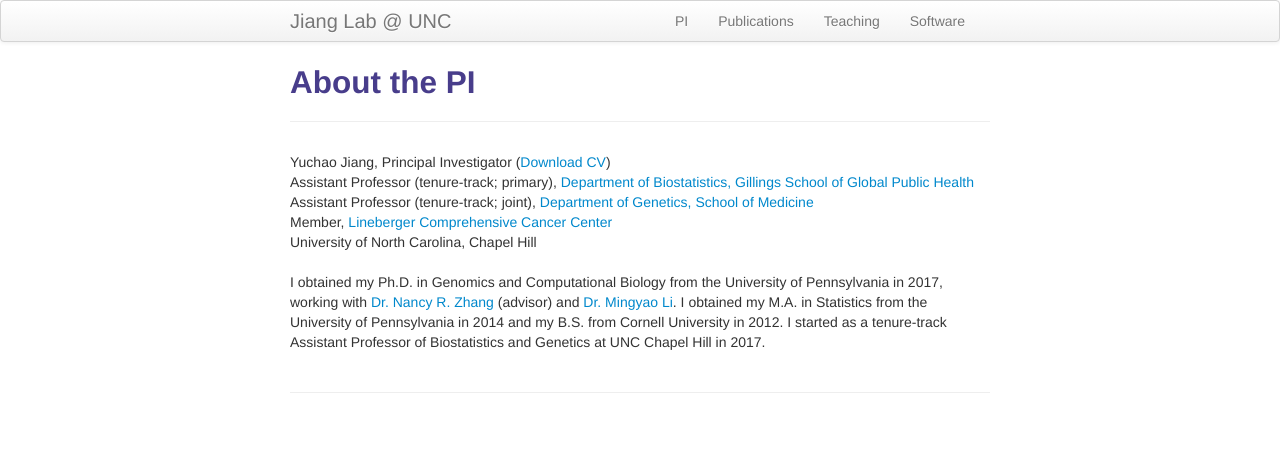
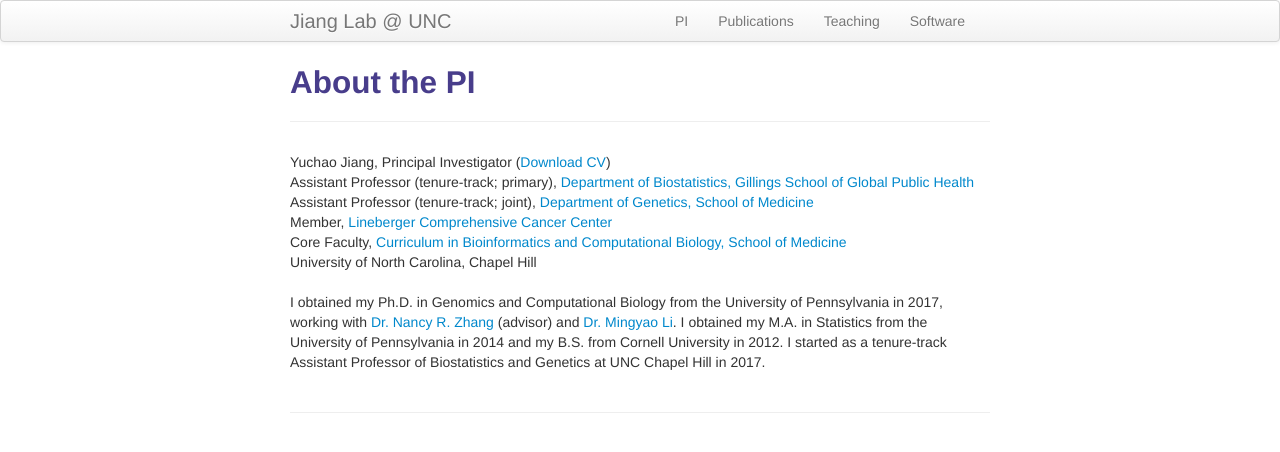
Before and after one commit to yuchaojiang/yuchaojiang.github.io, a Jekyll site: the page built from pages/PI.md, in a window 1280 px wide. Shown: the top 452 px of the page. Built offline with Jekyll 4.4.1, drawn with Linux system fonts in a browser that asks for light colours.

Commit message:
Update PI.md

```diff
--- a/pages/PI.md
+++ b/pages/PI.md
@@ -10,6 +10,7 @@ description: PI Info
             Assistant Professor (tenure-track; primary), <a href="http://sph.unc.edu/bios/biostatistics/">Department of Biostatistics, Gillings School of Global Public Health</a><br/>
             Assistant Professor (tenure-track; joint), <a href="http://www.med.unc.edu/genetics/">Department of Genetics, School of Medicine</a><br/>
             Member, <a href="https://unclineberger.org/">Lineberger Comprehensive Cancer Center</a><br/>
+            Core Faculty, <a href="https://bcb.unc.edu/">Curriculum in Bioinformatics and Computational Biology, School of Medicine</a><br/>
             University of North Carolina, Chapel Hill <br/><br/>
     </div>
 </div>
```
